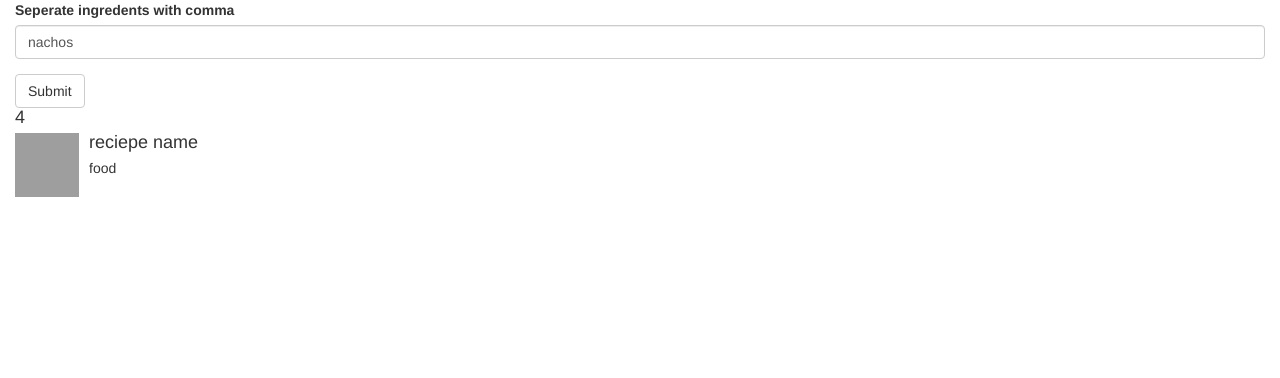
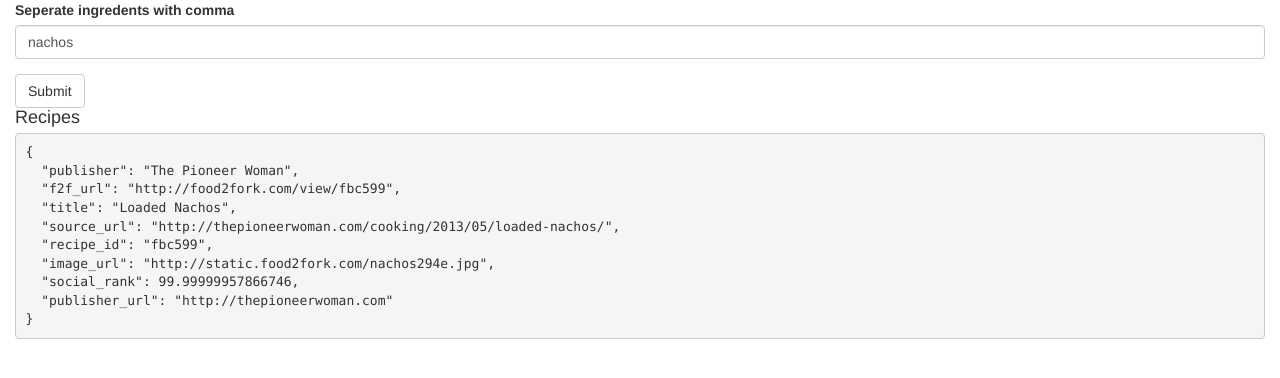
Before and after one commit to Ncreshon/mvp, a website: page public/index.html in a window 1280 px wide. Drawn offline with nearby package versions, Linux system fonts and the light colour scheme; grey boxes are pictures that could not be loaded.

Commit message:
passes down recipes

```diff
--- a/public/components/reciepes.js
+++ b/public/components/reciepes.js
@@ -1,12 +1,9 @@
 angular.module('mvpApp')
 
-.component('reciepe', {
-  // controller: ( $scope, Search) => {
+.component('reciepesList', {
 
-  //   this.reciepes = Search.reciepes;
-  // },
-  templateUrl: './templates/reciepe.html',
+  templateUrl: './templates/reciepes.html',
   bindings: {
-
+    recipes:'<',
   }
 });
--- a/public/controllers/search.js
+++ b/public/controllers/search.js
@@ -18,7 +18,7 @@ mvpApp.factory('Search', ($http) => {
 
 mvpApp.controller('searchCtrl', function ($http, $scope, Search) {
   $scope.text = 'nachos';
-  $scope.recipes = [];
+  $scope.recipes = [{"publisher":"The Pioneer Woman","f2f_url":"http://food2fork.com/view/fbc599","title":"Loaded Nachos","source_url":"http://thepioneerwoman.com/cooking/2013/05/loaded-nachos/","recipe_id":"fbc599","image_url":"http://static.food2fork.com/nachos294e.jpg","social_rank":99.99999957866746,"publisher_url":"http://thepioneerwoman.com"}];
   $scope.submit = function () {
     Search.getFood($scope.text).then((recipes) => {
       $scope.recipes = recipes
--- a/public/index.html
+++ b/public/index.html
@@ -13,7 +13,7 @@
     <script src="controllers/search.js"></script>
 </head>
 
-<body ng-controller="AppCtrl as ctrl">
+<body ng-controller="AppCtrl">
 
 
     <main></main>
--- a/public/templates/main.html
+++ b/public/templates/main.html
@@ -16,7 +16,7 @@
         </button>
       </form>
 
-      <reciepes reciepes='Search.reciepes'></reciepes>
+      <reciepes-list recipes='recipes'></reciepes-list>
     </div>
   </div>
 </div>
--- a/public/templates/reciepes.html
+++ b/public/templates/reciepes.html
@@ -2,8 +2,11 @@
 
   <div class="media-body">
     <h4 class="media-heading">
-     {{2 * 2}}
+      Recipes
     </h4>
-    <reciepe reciepes='reciepes'></reciepe>
+    <div ng-repeat='recipe in $ctrl.recipes'>
+      <pre>{{recipe | json}}</pre>
+      <reciepe recipe='recipe'></reciepe>
+    </div>
   </div>
 </div>
```
